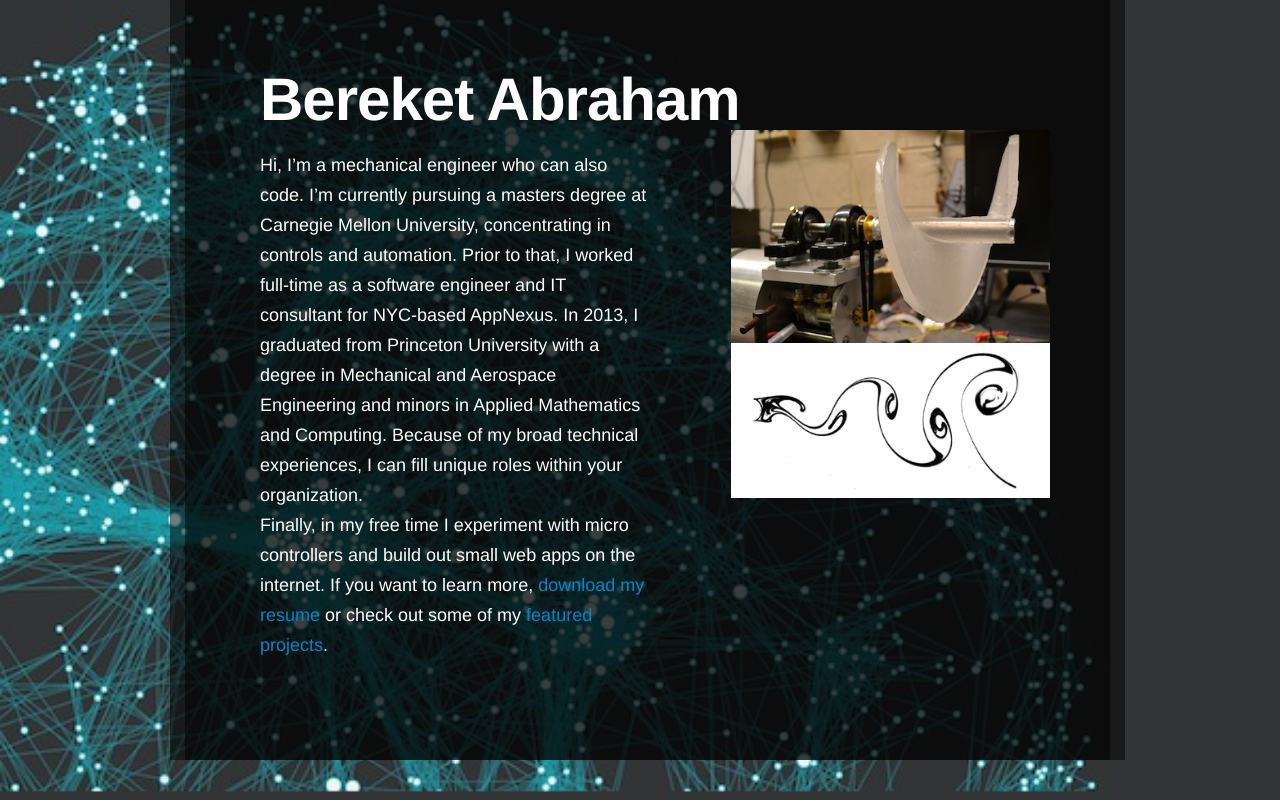
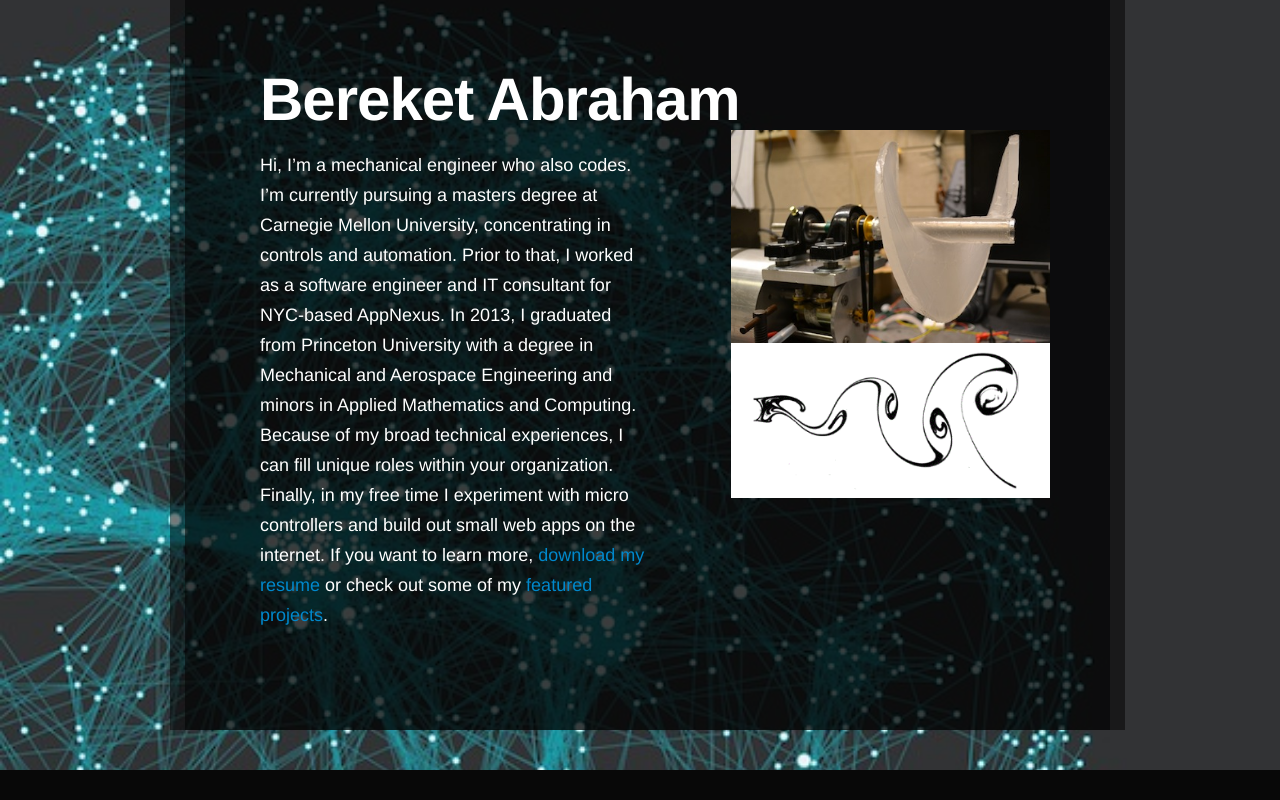
Before and after one commit to babraham123/mysite, a Django app: page / in a window 1280 px wide. Shown: the part 60-860 px from the top of the page. After the commit the page ends 830 px from the top, so only its background shows below. Run offline with Django 3.2, Linux system fonts and the light colour scheme; parts of the project's set-up code (start-up, migrations or seed data) failed here and were passed over; some libraries are stand-ins or nearby versions.

Commit message:
intro tweak

```diff
--- a/templates/index3.html
+++ b/templates/index3.html
@@ -36,7 +36,7 @@
     <div class="row-fluid">
     <div class="span6">
 			<br>
-			<p>Hi, I’m a mechanical engineer who can also code. I’m currently pursuing a masters degree at Carnegie Mellon University, concentrating in controls and automation. Prior to that, I worked full-time as a software engineer and IT consultant for NYC-based AppNexus. In 2013, I graduated from Princeton University with a degree in Mechanical and Aerospace Engineering and minors in Applied Mathematics and Computing. Because of my broad technical experiences, I can fill unique roles within your organization.<br />Finally, in my free time I experiment with micro controllers and build out small web apps on the internet. If you want to learn more, <a href="/contact/">download my resume</a> or check out some of my <a href="/project/">featured projects</a>.
+			<p>Hi, I’m a mechanical engineer who also codes. I’m currently pursuing a masters degree at Carnegie Mellon University, concentrating in controls and automation. Prior to that, I worked as a software engineer and IT consultant for NYC-based AppNexus. In 2013, I graduated from Princeton University with a degree in Mechanical and Aerospace Engineering and minors in Applied Mathematics and Computing. Because of my broad technical experiences, I can fill unique roles within your organization.<br />Finally, in my free time I experiment with micro controllers and build out small web apps on the internet. If you want to learn more, <a href="/contact/">download my resume</a> or check out some of my <a href="/project/">featured projects</a>.
 
 	        </div>
 		<div class="span5 offset1">
```
